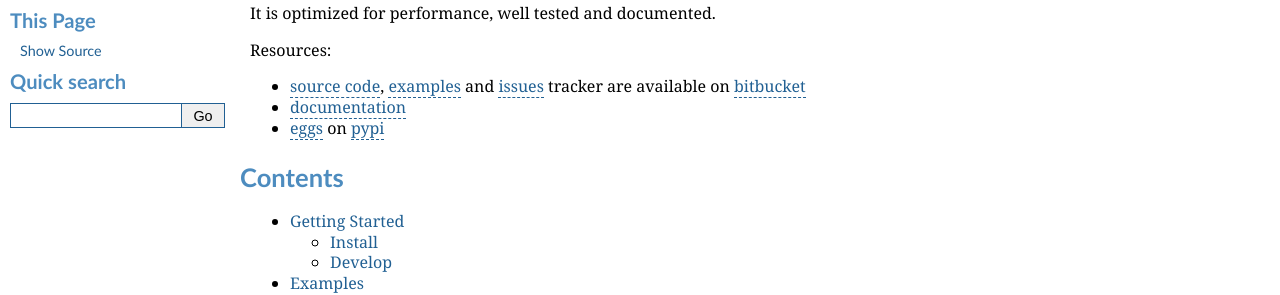
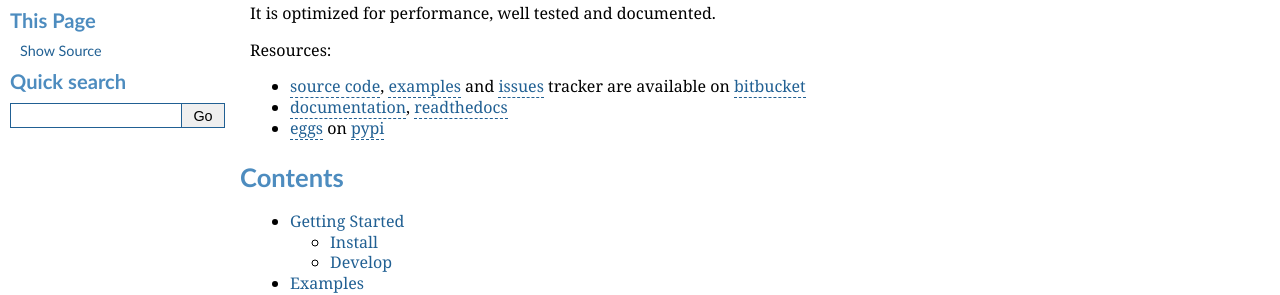
Before and after one commit to akornatskyy/wheezy.web, a Sphinx documentation site: the page built from doc/index.rst, in a window 1280 px wide. Shown: the part 181-476 px from the top of the page. Built offline with Sphinx 7.4.7, drawn with Linux system fonts in a browser that asks for light colours.

Commit message:
Working on documentation

```diff
--- a/doc/index.rst
+++ b/doc/index.rst
@@ -15,7 +15,7 @@ Resources:
 
 * `source code`_, `examples`_ and `issues`_ tracker are available
   on `bitbucket`_
-* `documentation`_
+* `documentation`_, `readthedocs`_
 * `eggs`_ on `pypi`_
 
 Contents
@@ -29,12 +29,13 @@ Contents
    userguide
    modules
 
+.. _`bitbucket`: http://bitbucket.org/akorn/wheezy.web
+.. _`documentation`: http://packages.python.org/wheezy.web
+.. _`eggs`: http://pypi.python.org/pypi/wheezy.web
+.. _`examples`: http://bitbucket.org/akorn/wheezy.web/src/tip/demos
+.. _`issues`: http://bitbucket.org/akorn/wheezy.web/issues
+.. _`pypi`: http://pypi.python.org
 .. _`python`: http://www.python.org
+.. _`readthedocs`: http://readthedocs.org/builds/wheezyweb/
+.. _`source code`: http://bitbucket.org/akorn/wheezy.web/src
 .. _`WSGI`: http://www.python.org/dev/peps/pep-3333
-.. _`source code`: http://bitbucket.org/akorn/wheezy.web/src
-.. _`bitbucket`: http://bitbucket.org/akorn/wheezy.web
-.. _`issues`: http://bitbucket.org/akorn/wheezy.web/issues
-.. _`documentation`: http://packages.python.org/wheezy.web
-.. _`examples`: http://bitbucket.org/akorn/wheezy.web/src/tip/demos
-.. _`pypi`: http://pypi.python.org
-.. _`eggs`: http://pypi.python.org/pypi/wheezy.web
```
Also changed, not shown: 1 other file.
